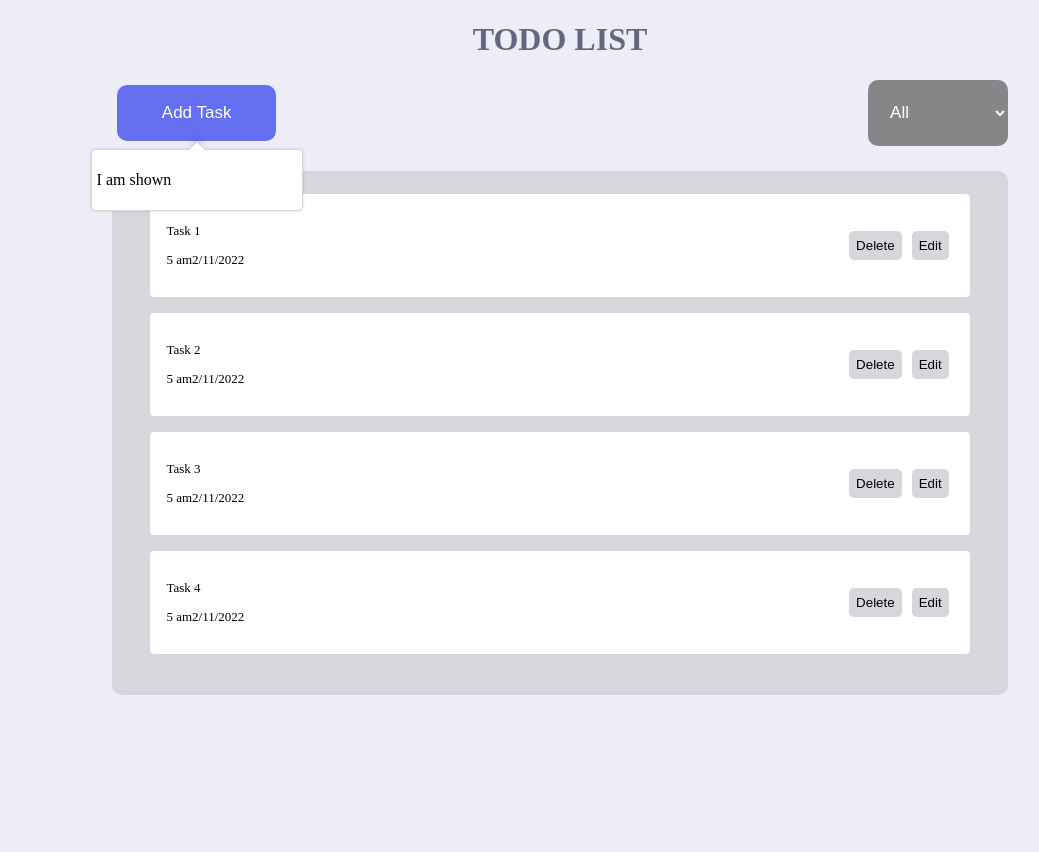
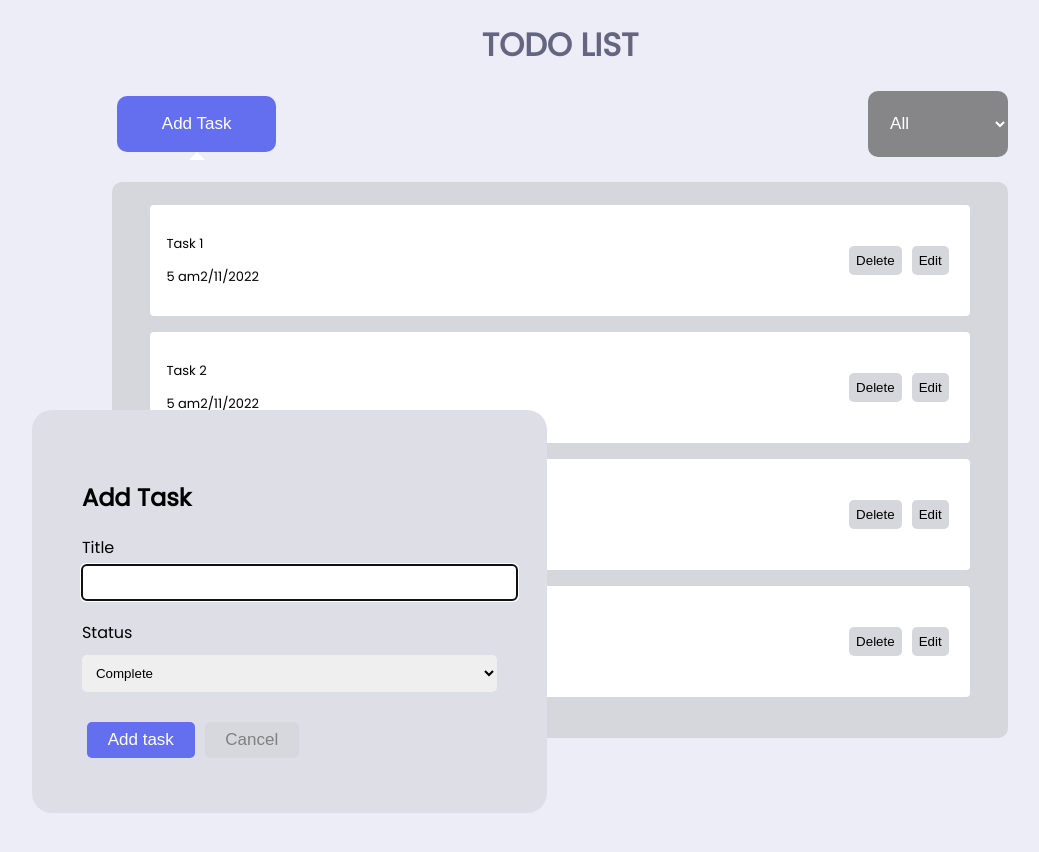
Before and after one commit to Mala-18/ToDoApp, a React (Create React App) app: page / in a window 1280 px wide. Both pictures are taken after a click on the button "Add Task". Shown: the top 852 px of the page, without its empty margins (80-1119 px from the left). Before the commit the page ends 800 px from the top, so only its background shows below. Built offline with nearby package versions, Linux system fonts and the light colour scheme.

Commit message:
[Mala] Styled the popup window

```diff
--- a/src/Components/Header.css
+++ b/src/Components/Header.css
@@ -1,3 +1,5 @@
+@import url('https://fonts.googleapis.com/css2?family=Mukta:wght@800&family=Poppins&family=Roboto&family=Ubuntu&display=swap');
+
 .header{
     text-align: center;
     font-family: Poppins;
--- a/src/Components/Items.css
+++ b/src/Components/Items.css
@@ -1,3 +1,5 @@
+@import url('https://fonts.googleapis.com/css2?family=Mukta:wght@800&family=Poppins&family=Roboto&family=Ubuntu&display=swap');
+
 .items{
     background-color: #d6d7dc;
     font-family: Poppins;
--- a/src/Components/Navbar.css
+++ b/src/Components/Navbar.css
@@ -1,3 +1,5 @@
+@import url('https://fonts.googleapis.com/css2?family=Mukta:wght@800&family=Poppins&family=Roboto&family=Ubuntu&display=swap');
+
 .navbar{
     font-family: Poppins;
     display: flex;
@@ -28,3 +30,60 @@
     border: none;
     font-size: 17px;
 }
+
+.navbar-popup{
+    background-color: #dedee7;
+    color: black;
+    width:50%;
+    font-family: Poppins;
+    margin: 250px;
+    padding: 50px;
+    border-color: black;
+    border-radius: 20px;
+    display: flex;
+    flex-direction: column;
+    justify-content: center;
+}
+
+.navbar-btn-title input{
+    width: 100%;
+    border: none;
+    border-radius: 5px;
+    padding: 10px;
+    margin: 5px 0px 20px;
+}
+
+.navbar-btn-status select{
+    width: 100%;
+    border: none;
+    border-radius: 5px;
+    padding: 10px;
+    margin: 10px 0px 25px;
+
+}
+
+.navbar-popup-btns-btn1{
+    background-color: #646ff0;
+    color: white;
+    border: none;
+    padding-left: 5%;
+    padding-right: 5%;
+    padding-top: 2%;
+    padding-bottom: 2%;
+    border-radius: 5px;
+    font-size:17px;
+    font-weight: 300;
+}
+
+.navbar-popup-btns-btn2{
+    background-color: #d7d8de;
+    color: grey;
+    border: none;
+    padding-left: 5%;
+    padding-right: 5%;
+    padding-top: 2%;
+    padding-bottom: 2%;
+    border-radius: 5px;
+    font-size:17px;
+    font-weight: 300;
+}
--- a/src/Components/Navbar.js
+++ b/src/Components/Navbar.js
@@ -1,24 +1,33 @@
 import "./Navbar.css"
-import 'reactjs-popup/dist/index.css';
+// import 'reactjs-popup/dist/index.css';
 // import {useState} from 'react'
 import Popup from "reactjs-popup";
 
 function Navbar(){
-    // const [isShown,setIsShown]=useState(false);
 
-    // const handleClick=event=>{
-    //     setIsShown(prevShown=> !prevShown)
-    // }
 
     return(
         <div className="navbar">
 
-            {/* <button onClick={handleClick} className="navbar-btn">Add Task</button>
-            { isShown && <p>I am shown !</p> } */}
+            <Popup className="navbar-popup-box" trigger={<button className="navbar-btn"> Add Task </button>}>
 
-            <Popup trigger={<button className="navbar-btn"> Add Task </button>}>
-                <div>
-                    <p>I am shown</p>
+                <div className="navbar-popup">
+                    <h2>Add Task</h2>
+                    <label className="navbar-btn-title"> Title
+                        <input type="text"/>
+                    </label>
+
+                    <label className="navbar-btn-status"> Status
+                        <select name="status" id="status">
+                            <option>Complete</option>
+                            <option>Incomplete</option>
+                        </select>
+                    </label>
+                    <div className="navbar-popup-btns">
+                        <button className="navbar-popup-btns-btn1"> Add task</button>
+                        <button className="navbar-popup-btns-btn2"> Cancel </button>
+                    </div>
+
                 </div>
             </Popup>
             <select className="navbar-select" name="items" id="items">
```
